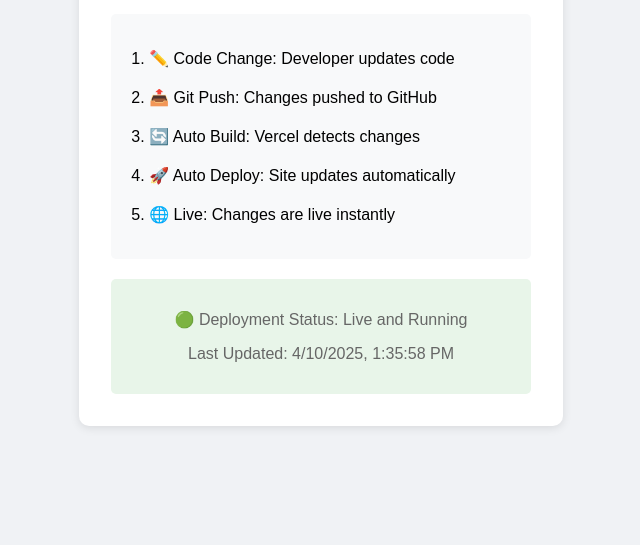
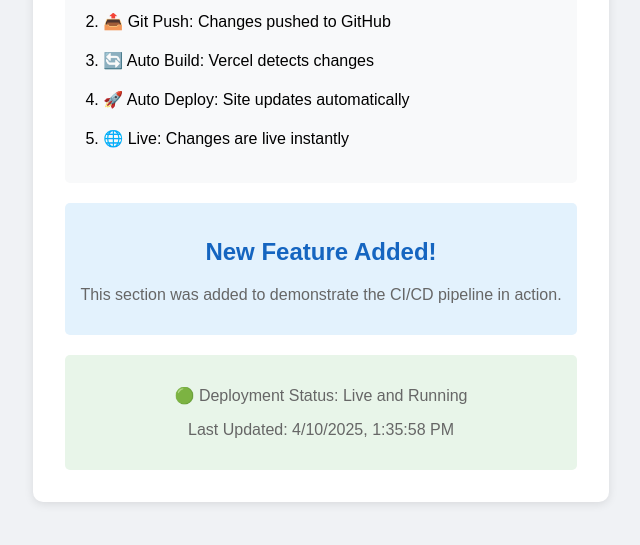
Before and after one commit to suryaprasadvangapandu/my-vercel-site, a plain HTML site: page index.html in a window 1280 px wide. Shown: the part 255-800 px from the top of the page, without its empty margins (319-959 px from the left). Drawn offline with Linux system fonts and the light colour scheme.

Commit message:
Add new section and update title

```diff
--- a/index.html
+++ b/index.html
@@ -4,7 +4,7 @@
 <head>
     <meta charset="UTF-8">
     <meta name="viewport" content="width=device-width, initial-scale=1.0">
-    <title>My Vercel CI/CD Demo</title>
+    <title>Vercel CI/CD Live Demo</title>
     <style>
         body {
             font-family: Arial, sans-serif;
@@ -54,12 +54,20 @@
             border-radius: 5px;
             color: #2e7d32;
         }
+
+        .new-section {
+            margin-top: 20px;
+            padding: 15px;
+            background: #e3f2fd;
+            border-radius: 5px;
+            color: #1565c0;
+        }
     </style>
 </head>
 
 <body>
     <div class="container">
-        <h1>CI/CD Pipeline Demo</h1>
+        <h1>Vercel CI/CD Live Demo</h1>
         <p>This page demonstrates Vercel's automated CI/CD pipeline</p>
 
         <div class="pipeline-steps">
@@ -68,6 +76,11 @@
             <div class="step">3. 🔄 Auto Build: Vercel detects changes</div>
             <div class="step">4. 🚀 Auto Deploy: Site updates automatically</div>
             <div class="step">5. 🌐 Live: Changes are live instantly</div>
+        </div>
+
+        <div class="new-section">
+            <h2>New Feature Added!</h2>
+            <p>This section was added to demonstrate the CI/CD pipeline in action.</p>
         </div>
 
         <div class="status">
```
